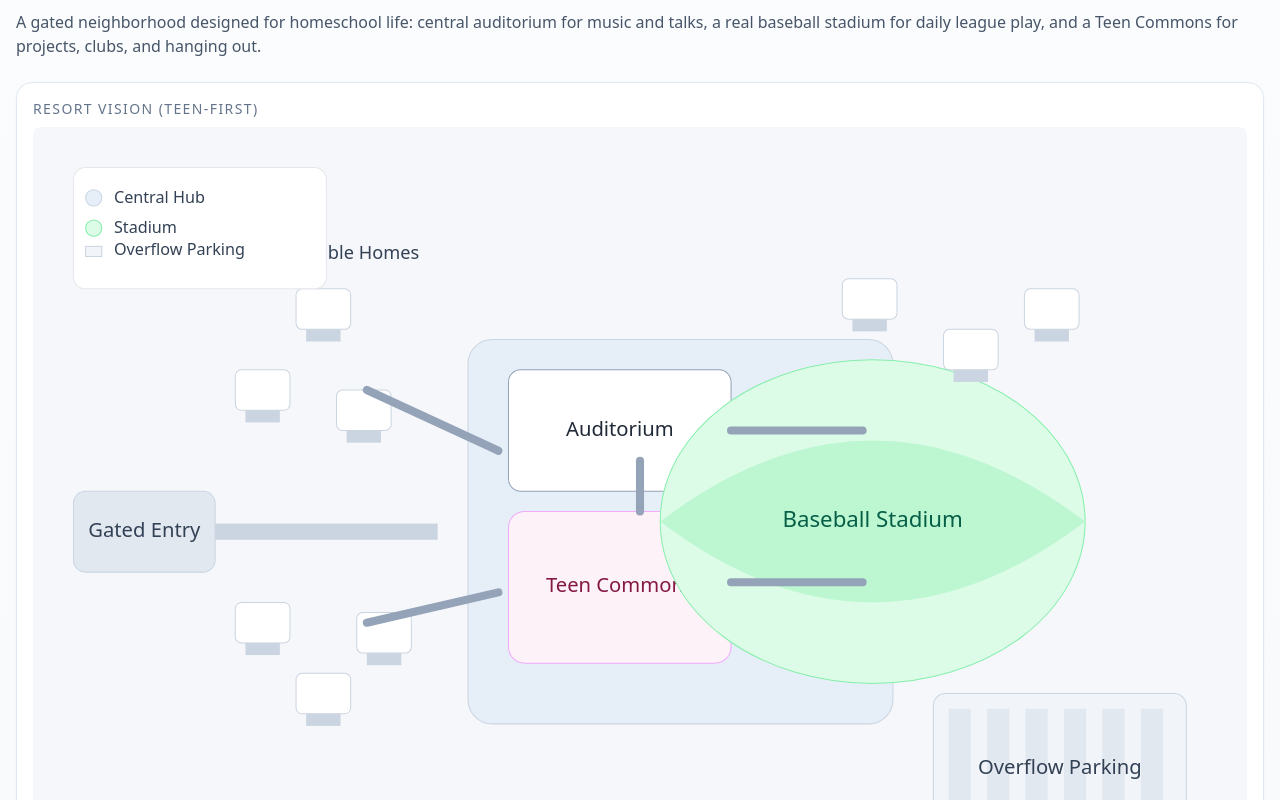
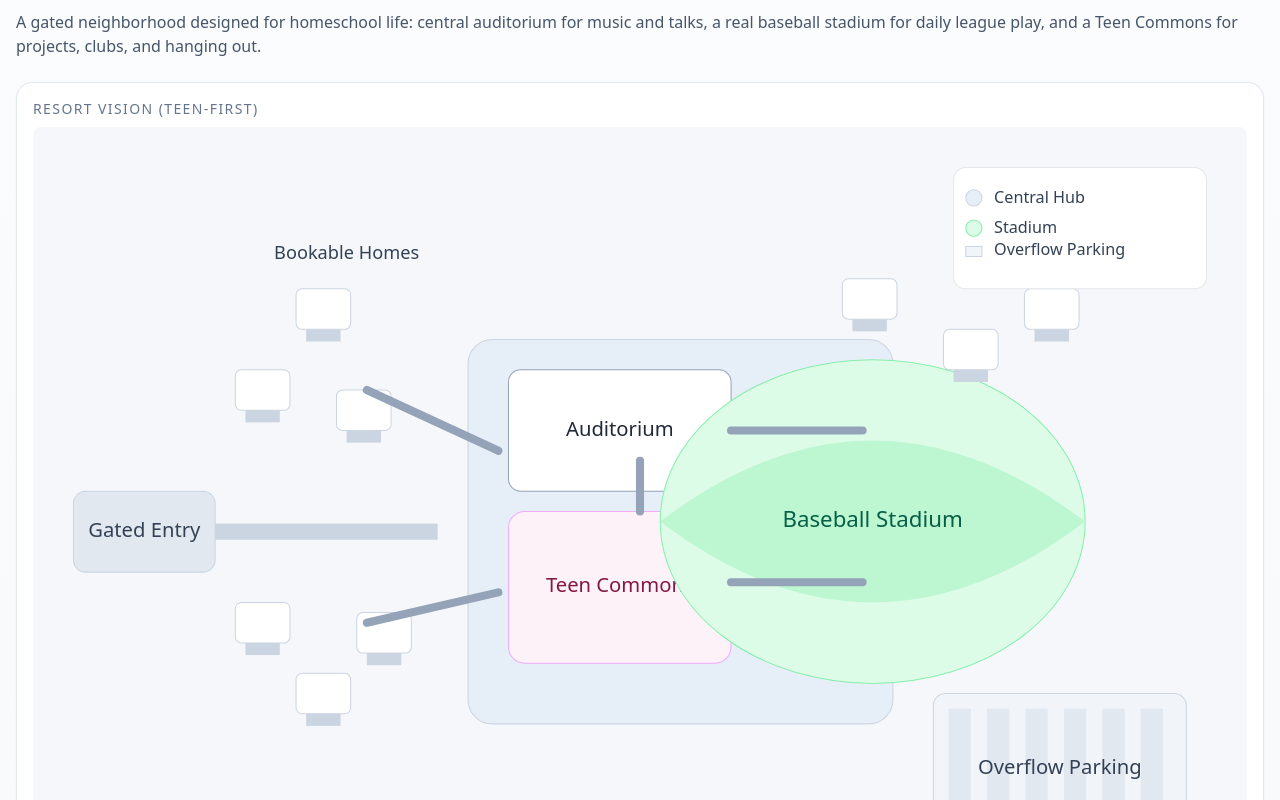
Before and after one commit to homeschoolresorts/homeschool-resorts, a Next.js app: page / in a window 1280 px wide. Shown: the part 1580-2380 px from the top of the page. Built offline with nearby package versions, Linux system fonts and the light colour scheme.

Commit message:
Update AerialPlan.tsx

```diff
--- a/components/AerialPlan.tsx
+++ b/components/AerialPlan.tsx
@@ -67,14 +67,14 @@ export default function AerialPlan() {
           <path d="M 460 320 L 330 260" stroke="#94a3b8" strokeWidth="8" strokeLinecap="round" />
           <path d="M 460 460 L 330 490" stroke="#94a3b8" strokeWidth="8" strokeLinecap="round" />
 
-          {/* Legend */}
-          <rect x="40" y="40" width="250" height="120" rx="12" fill="#ffffff" stroke="#e5e7eb" />
-          <circle cx="60" cy="70" r="8" fill="#e6eef7" stroke="#cbd5e1" />
-          <text x="80" y="75" fontSize="16" fill="#334155">Central Hub</text>
-          <circle cx="60" cy="100" r="8" fill="#dcfce7" stroke="#86efac" />
-          <text x="80" y="105" fontSize="16" fill="#334155">Stadium</text>
-          <rect x="52" y="118" width="16" height="10" fill="#f1f5f9" stroke="#cbd5e1" />
-          <text x="80" y="127" fontSize="16" fill="#334155">Overflow Parking</text>
+          {/* Legend (moved to top-right so it doesn't overlap homes) */}
+          <rect x="910" y="40" width="250" height="120" rx="12" fill="#ffffff" stroke="#e5e7eb" />
+          <circle cx="930" cy="70" r="8" fill="#e6eef7" stroke="#cbd5e1" />
+          <text x="950" y="75" fontSize="16" fill="#334155">Central Hub</text>
+          <circle cx="930" cy="100" r="8" fill="#dcfce7" stroke="#86efac" />
+          <text x="950" y="105" fontSize="16" fill="#334155">Stadium</text>
+          <rect x="922" y="118" width="16" height="10" fill="#f1f5f9" stroke="#cbd5e1" />
+          <text x="950" y="127" fontSize="16" fill="#334155">Overflow Parking</text>
         </svg>
       </div>
       <p className="text-sm text-slate-600 dark:text-slate-300 mt-3">
```
